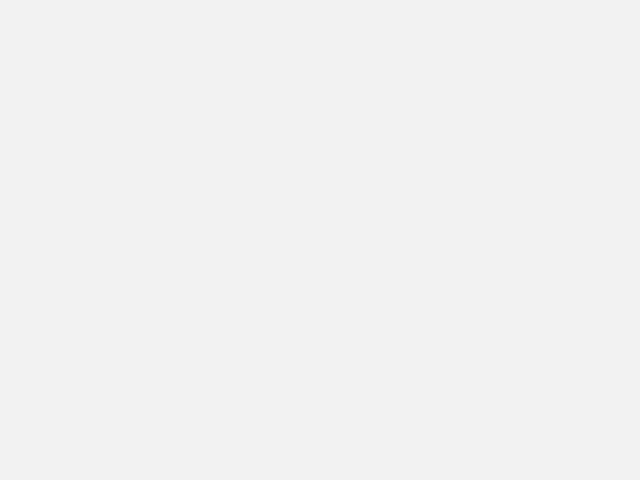
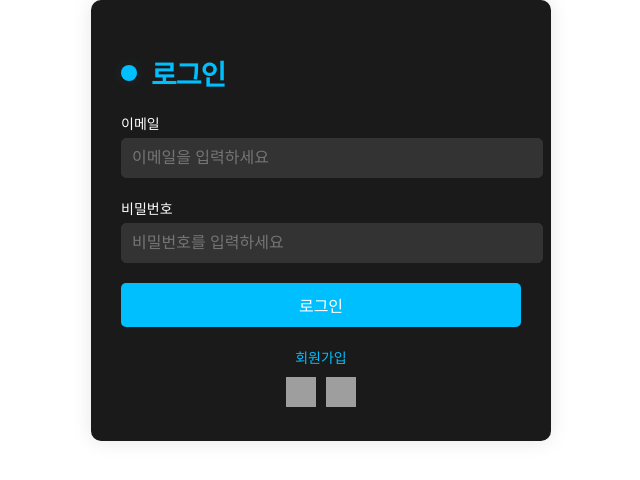
Before and after one commit to sonnbeom/play_front, a React (Create React App) app: page /login in a window 1280 px wide. Before the commit this address had no page. Shown: the top 480 px of the page, without its empty margins (319-959 px from the left). Built offline with nearby package versions, Linux system fonts and the light colour scheme; grey boxes are pictures that could not be loaded.

Commit message:
feat: login 구현

```diff
--- a/src/App.js
+++ b/src/App.js
@@ -1,7 +1,8 @@
 import React from 'react';
 import { BrowserRouter as Router, Route, Routes } from 'react-router-dom';
-import Join from './join/Join.js';
+// import Join from './join/Join.js';
 import RegisterForm from './join/RegisterFrom.js';
+import LoginPage from './login/Login.js';
 import { Link } from 'react-router-dom';
 
 function App() {
@@ -9,8 +10,9 @@ function App() {
 
     <Router>
       <Routes>
-        <Route path='/join' element={<Join />} />
+        {/* <Route path='/join' element={<Join />} /> */}
         <Route path='/register' element={<RegisterForm />} />
+        <Route path='/login' element ={<LoginPage />} />
       </Routes>
 
     </Router>
--- /dev/null
+++ b/src/login/Login.js
@@ -0,0 +1,87 @@
+import React, { useState } from 'react';
+import './login.css';
+import { useNavigate } from 'react-router-dom';
+import axios from 'axios';
+
+const LoginPage = () => {
+  const [email, setEmail] = useState('');
+  const [password, setPassword] = useState('');
+  const navigate = useNavigate();
+
+  const handleEmailChange = (e) => {
+    setEmail(e.target.value);
+  };
+
+  const handlePasswordChange = (e) => {
+    setPassword(e.target.value);
+  };
+
+  const handleLogin = async () => {
+
+    try{
+      const response = await axios.post('http://localhost:8080/api/v1/auth/authenticate', {
+        email,
+        password
+        }
+      );
+      const accessToken = response.headers.Authorization.split(' ')[1];
+      localStorage.setItem('accessToken', accessToken);
+
+      navigate('http://localhost:3000');
+    }
+    catch(e){
+      console.log("로그인 에러", e)
+    }
+
+  };
+
+  const handleSignup = () => {
+
+    navigate('http://localhost:3000/join');
+
+    // 회원가입 페이지로 이동
+    console.log('Signup clicked');
+  };
+
+  return (
+    <div className="login-container">
+      <h2 className="title">로그인</h2>
+      <div className="form-group">
+        <label htmlFor="email">이메일</label>
+        <input
+          type="email"
+          id="email"
+          placeholder="이메일을 입력하세요"
+          value={email}
+          onChange={handleEmailChange}
+          required
+        />
+      </div>
+      <div className="form-group">
+        <label htmlFor="password">비밀번호</label>
+        <input
+          type="password"
+          id="password"
+          placeholder="비밀번호를 입력하세요"
+          value={password}
+          onChange={handlePasswordChange}
+          required
+        />
+      </div>
+      <button className="login-btn" onClick={handleLogin}>
+        로그인
+      </button>
+      <div className="signup-container">
+        <a href="#" className="signup-link" onClick={handleSignup}>
+          회원가입
+        </a>
+        <div className="social-login">
+          <img src="google.png" alt="Google" className="social-icon" />
+          <img src="kakao.png" alt="Kakao" className="social-icon" />
+        </div>
+      </div>
+    </div>
+  );
+};
+
+export default LoginPage;
--- a/src/login/login.css
+++ b/src/login/login.css
@@ -1,55 +1,77 @@
-body {
-  font-family: Arial, sans-serif;
-  background-color: #f2f2f2;
-  display: flex;
-  justify-content: center;
-  align-items: center;
-  height: 100vh;
-  margin: 0;
+.login-container {
+  max-width: 400px;
+  margin: 0 auto;
+  padding: 30px;
+  background-color: #1a1a1a;
+  border-radius: 10px;
+  box-shadow: 0 0 20px rgba(0, 0, 0, 0.1);
+  color: #fff;
 }
-.login-container {
-  background-color: white;
-  padding: 30px;
-  border-radius: 5px;
-  box-shadow: 0 0 10px rgba(0, 0, 0, 0.1);
-  width: 300px;
-}
-h1 {
+
+.title {
   text-align: center;
   margin-bottom: 20px;
+  color: #00bfff;
 }
-input[type=text], input[type=password] {
+
+.form-group {
+  margin-bottom: 20px;
+}
+
+.form-group label {
+  display: block;
+  margin-bottom: 5px;
+  font-size: 14px;
+}
+
+.form-group input {
   width: 100%;
-  padding: 12px 20px;
-  margin: 8px 0;
-  display: inline-block;
-  border: 1px solid #ccc;
-  border-radius: 4px;
-  box-sizing: border-box;
+  padding: 10px;
+  border: 1px solid #333;
+  border-radius: 5px;
+  background-color: #333;
+  color: #fff;
+  font-size: 16px;
 }
-button {
-  background-color: #4CAF50;
-  color: white;
-  padding: 14px 20px;
-  margin: 8px 0;
+
+.login-btn {
+  display: block;
+  width: 100%;
+  padding: 10px;
   border: none;
-  border-radius: 4px;
+  border-radius: 5px;
+  background-color: #00bfff;
+  color: #fff;
+  font-size: 16px;
   cursor: pointer;
-  width: 100%;
 }
-button:hover {
-  background-color: #45a049;
+
+.login-btn:hover {
+  background-color: #00bfff96;
 }
-.social-login {
+
+.signup-container {
+  margin-top: 20px;
   text-align: center;
-  margin-top: 20px;
 }
-.social-login a {
-  display: inline-block;
-  margin: 0 10px;
-  color: #333;
+
+.signup-link {
+  font-size: 14px;
+  color: #00bfff;
   text-decoration: none;
 }
-.social-login a:hover {
-  color: #555;
+
+.signup-link:hover {
+  text-decoration: underline;
 }
+
+.social-login {
+  margin-top: 10px;
+}
+
+.social-icon {
+  width: 30px;
+  height: 30px;
+  margin: 0 5px;
+  cursor: pointer;
+}
```
Also changed, not shown: src/login/login.html (+17 -10 lines).
